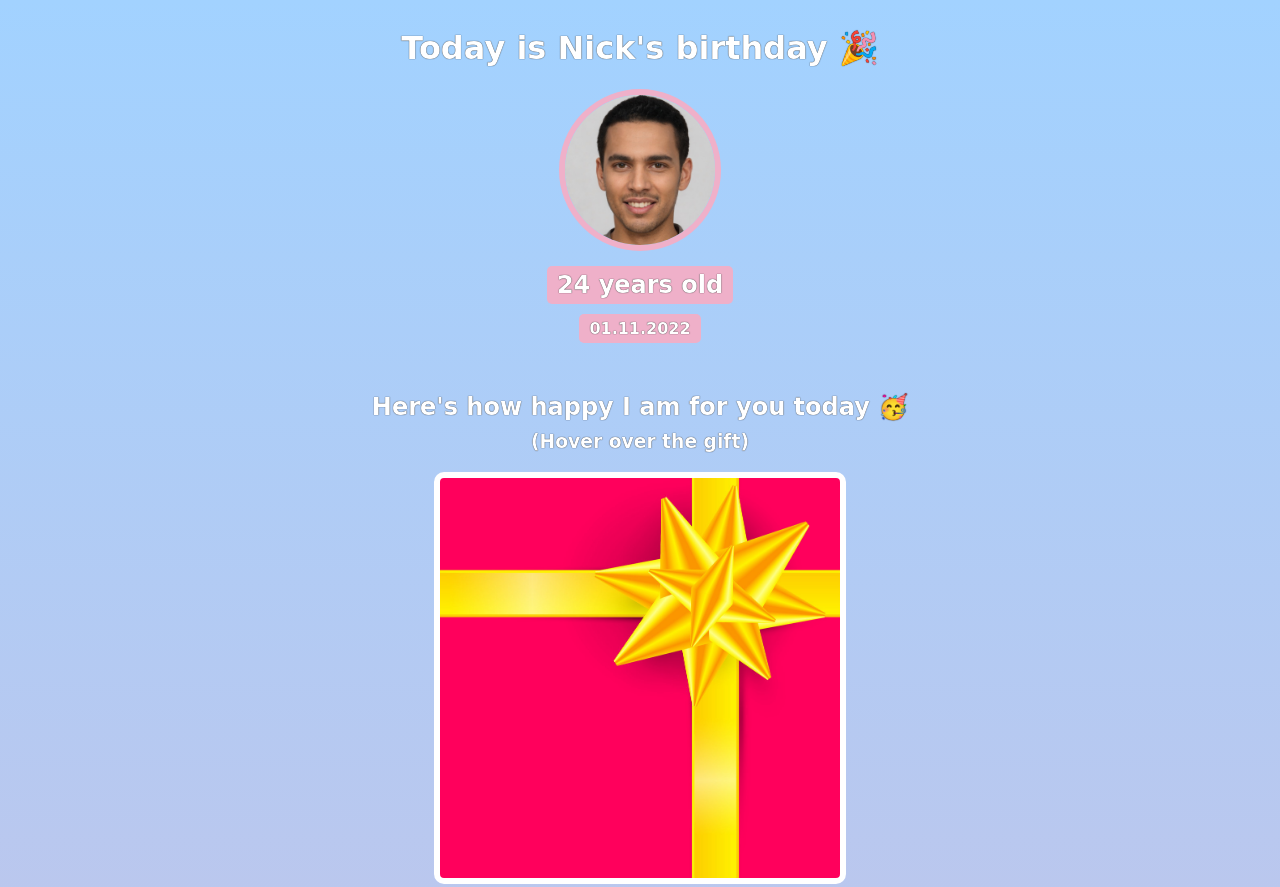
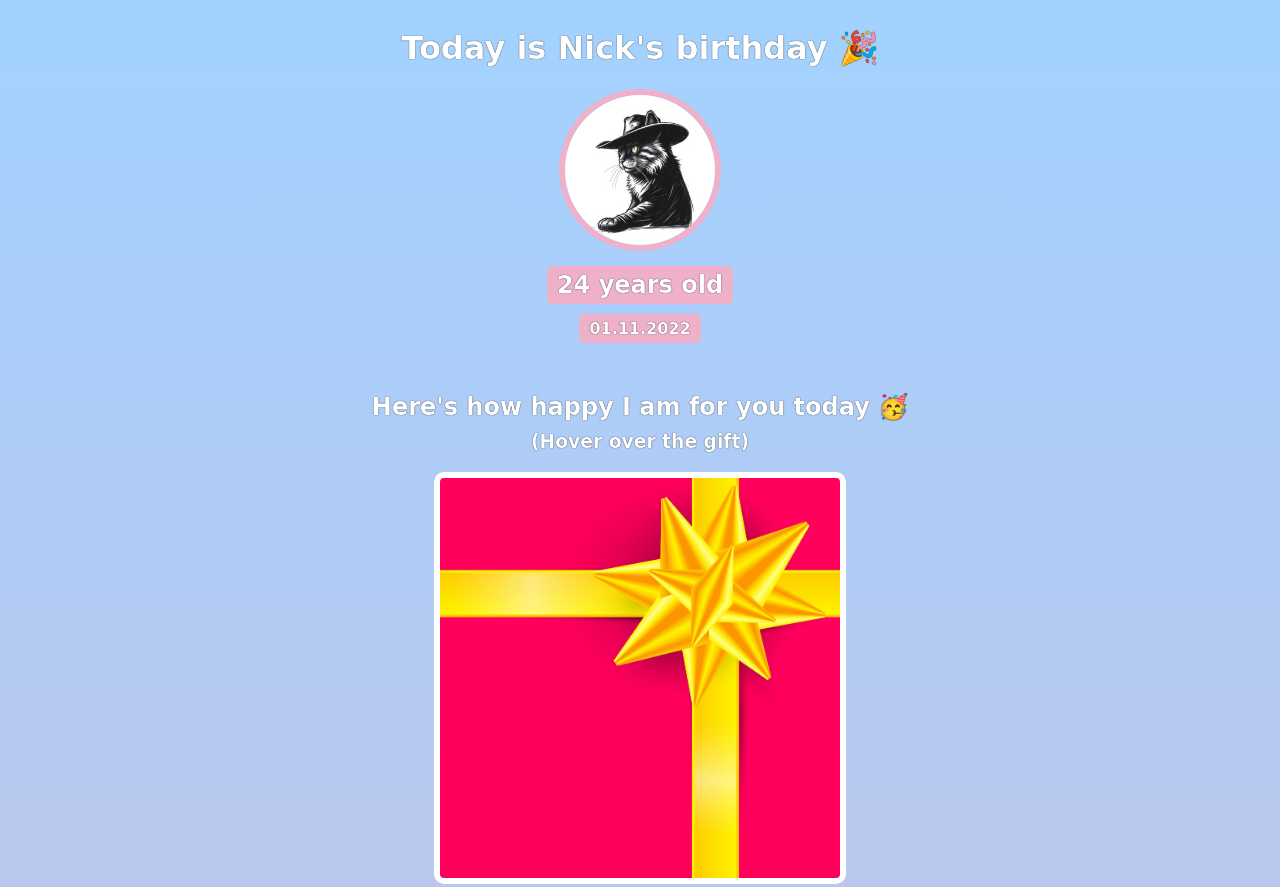
Before and after one commit to NazmusSEfas/birthday-gift-site, a website built with Vite: page index.html in a window 1280 px wide. Shown: the top 887 px of the page. Built offline with nearby package versions, Linux system fonts and the light colour scheme; a web font is replaced by a local one.

Commit message:
Changing the best friend

```diff
--- a/index.html
+++ b/index.html
@@ -8,7 +8,7 @@
     <body>
         <div id="header">
             <h1>Today is Nick's birthday 🎉</h1>
-            <img id="bff-img" src="images/nick.jpg">
+            <img id="bff-img" src="images/the_meow.jpg" alt="best friend forever">
             <h2 id="bday-age">24 years old</h2>
             <h4 id="bday-date">01.11.2022</h4>
         </div>
```
Also changed, not shown: images/the_meow.jpg (added).
